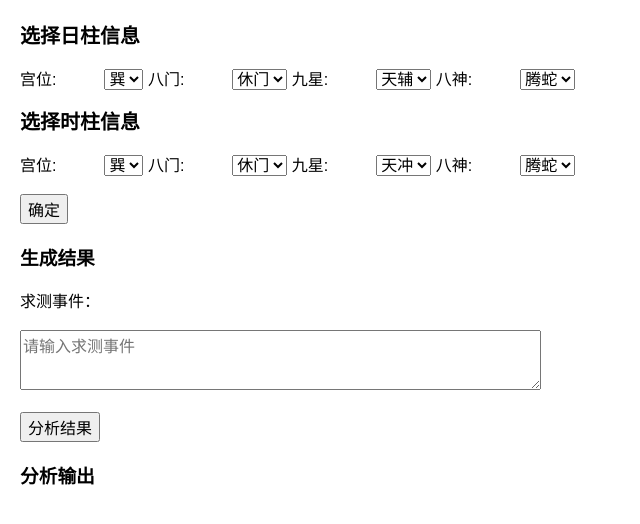
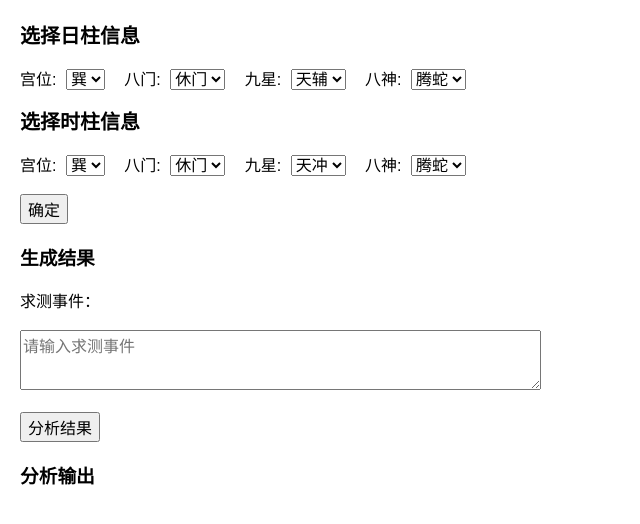
Before and after one commit to 17865198992/qimen, a plain HTML site: page index.html in a window 1280 px wide. Shown: the whole page, without its empty margins (0-640 px from the left). Drawn offline with Linux system fonts and the light colour scheme.

Commit message:
Update index.html

```diff
--- a/index.html
+++ b/index.html
@@ -53,8 +53,8 @@
 <body>
     <h2>选择日柱信息</h2>
     <div class="section">
-        <label for="dayGong">宫位:</label>
-        <select id="dayGong">
+        <label for="dayGong" style="width: auto; margin-right: 5px;">宫位:</label>
+        <select id="dayGong" style="width: auto; margin-right: 15px;">
             <option value="巽">巽</option>
             <option value="震">震</option>
             <option value="坎">坎</option>
@@ -64,8 +64,8 @@
             <option value="乾">乾</option>
             <option value="坤">坤</option>
         </select>
-        <label for="dayMen">八门:</label>
-        <select id="dayMen">
+        <label for="dayMen" style="width: auto; margin-right: 5px;">八门:</label>
+        <select id="dayMen" style="width: auto; margin-right: 15px;">
             <option value="休门">休门</option>
             <option value="生门">生门</option>
             <option value="伤门">伤门</option>
@@ -75,8 +75,8 @@
             <option value="惊门">惊门</option>
             <option value="开门">开门</option>
         </select>
-        <label for="dayStar">九星:</label>
-        <select id="dayStar">
+        <label for="dayStar" style="width: auto; margin-right: 5px;">九星:</label>
+        <select id="dayStar" style="width: auto; margin-right: 15px;">
             <option value="天辅">天辅</option>
             <option value="天蓬">天蓬</option>
             <option value="天心">天心</option>
@@ -87,8 +87,8 @@
             <option value="天芮">天芮</option>
             <option value="天冲">天冲</option>
         </select>
-        <label for="dayShen">八神:</label>
-        <select id="dayShen">
+        <label for="dayShen" style="width: auto; margin-right: 5px;">八神:</label>
+        <select id="dayShen" style="width: auto; margin-right: 15px;">
             <option value="腾蛇">腾蛇</option>
             <option value="值符">值符</option>
             <option value="太阴">太阴</option>
@@ -102,8 +102,8 @@
 
     <h2>选择时柱信息</h2>
     <div class="section">
-        <label for="hourGong">宫位:</label>
-        <select id="hourGong">
+        <label for="hourGong" style="width: auto; margin-right: 5px;">宫位:</label>
+        <select id="hourGong" style="width: auto; margin-right: 15px;">
             <option value="巽">巽</option>
             <option value="震">震</option>
             <option value="坎">坎</option>
@@ -113,8 +113,8 @@
             <option value="乾">乾</option>
             <option value="坤">坤</option>
         </select>
-        <label for="hourMen">八门:</label>
-        <select id="hourMen">
+        <label for="hourMen" style="width: auto; margin-right: 5px;">八门:</label>
+        <select id="hourMen" style="width: auto; margin-right: 15px;">
             <option value="休门">休门</option>
             <option value="生门">生门</option>
             <option value="伤门">伤门</option>
@@ -124,8 +124,8 @@
             <option value="惊门">惊门</option>
             <option value="开门">开门</option>
         </select>
-        <label for="hourStar">九星:</label>
-        <select id="hourStar">
+        <label for="hourStar" style="width: auto; margin-right: 5px;">九星:</label>
+        <select id="hourStar" style="width: auto; margin-right: 15px;">
             <option value="天冲">天冲</option>
             <option value="天辅">天辅</option>
             <option value="天蓬">天蓬</option>
@@ -136,8 +136,8 @@
             <option value="天禽">天禽</option>
             <option value="天芮">天芮</option>
         </select>
-        <label for="hourShen">八神:</label>
-        <select id="hourShen">
+        <label for="hourShen" style="width: auto; margin-right: 5px;">八神:</label>
+        <select id="hourShen" style="width: auto; margin-right: 15px;">
             <option value="腾蛇">腾蛇</option>
             <option value="值符">值符</option>
             <option value="太阴">太阴</option>
```
